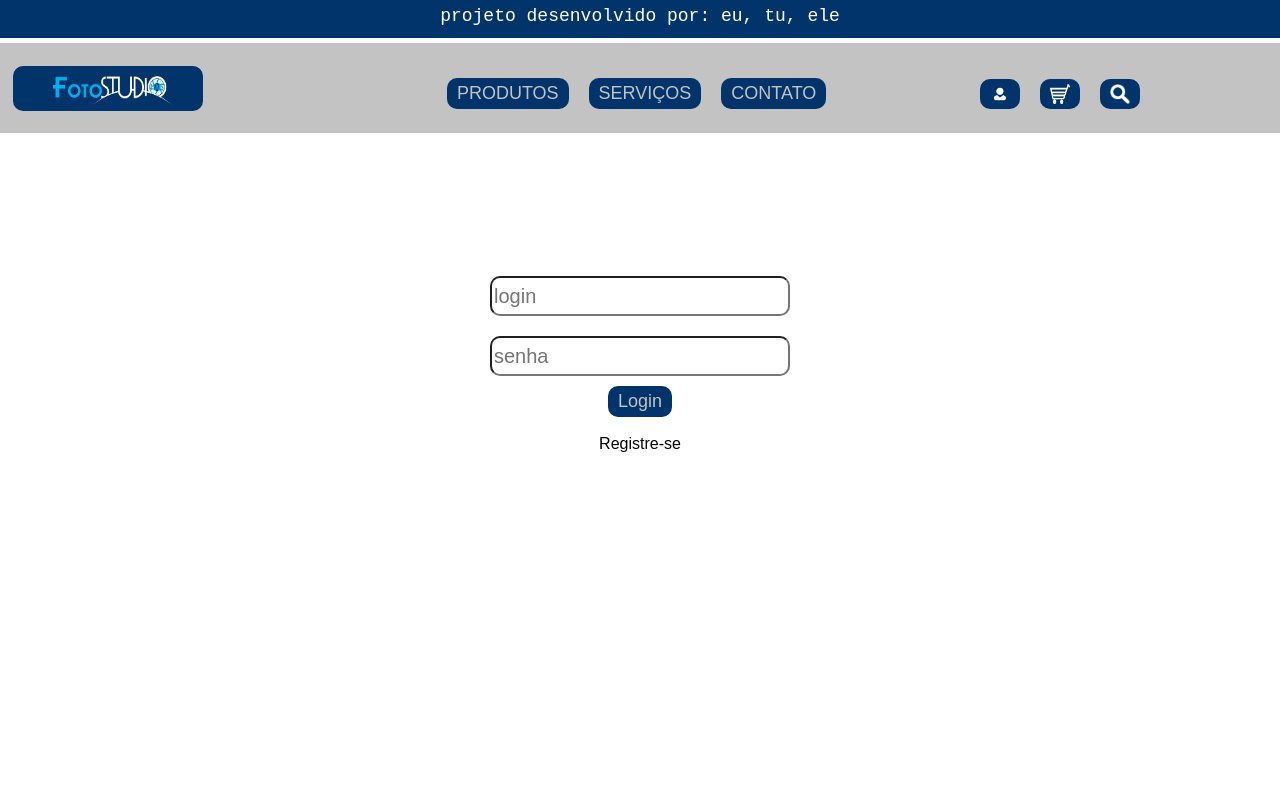
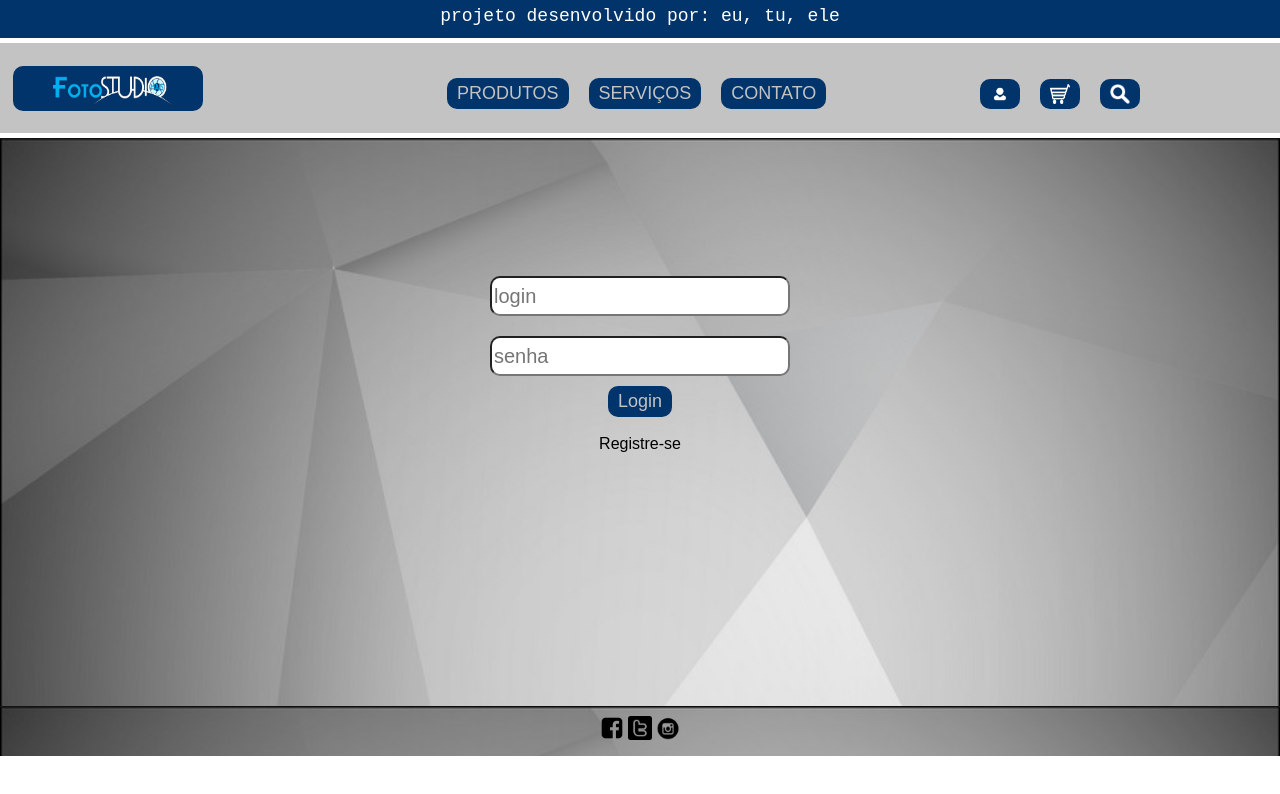
Before and after one commit to lucasoro/progWeb, a plain HTML site: page pages/login.html in a window 1280 px wide. Drawn offline with Linux system fonts and the light colour scheme.

Commit message:
correção no plano de fundo da página de login

```diff
--- a/pages/login.html
+++ b/pages/login.html
@@ -43,4 +43,9 @@
         <br><br>
         <a href="register.html">Registre-se</a>
     </div>
+    <div class="rodape">
+        <img src="../images/facebook.png" />
+        <img src="../images/twitter.png" />
+        <img src="../images/instagram.png" />
+    </div>
 </body>
--- a/styles/estilo.css
+++ b/styles/estilo.css
@@ -258,6 +258,10 @@ body {
 /* ------------------------------------------ */
 
 .divLogin {
+    background-image: url('../images/backgroundCinza.jpg');
+    background-repeat: no-repeat;
+    background-size: cover;
+    height: 55%;
     padding-top: 10%;
     text-align: center;
 }
```
